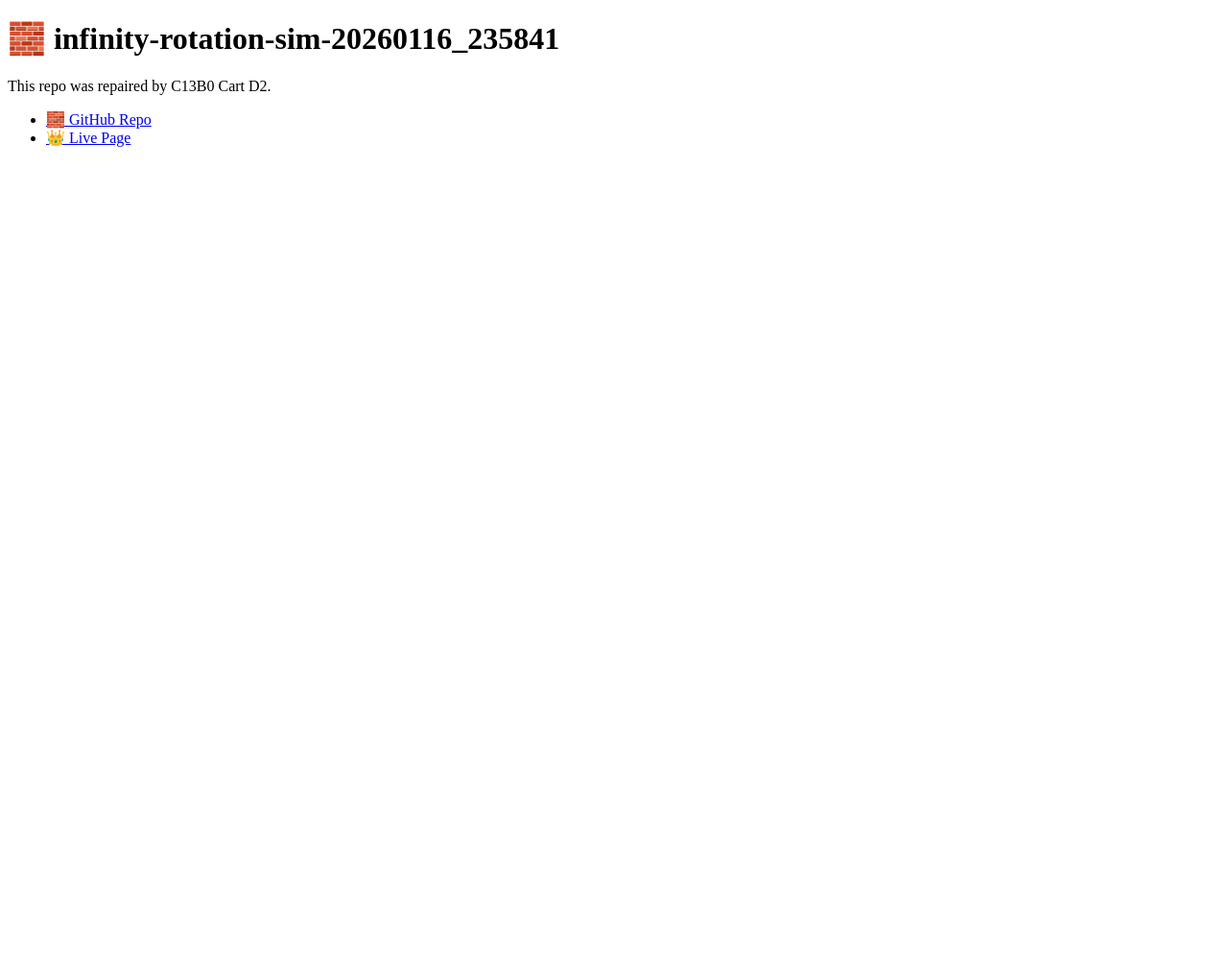
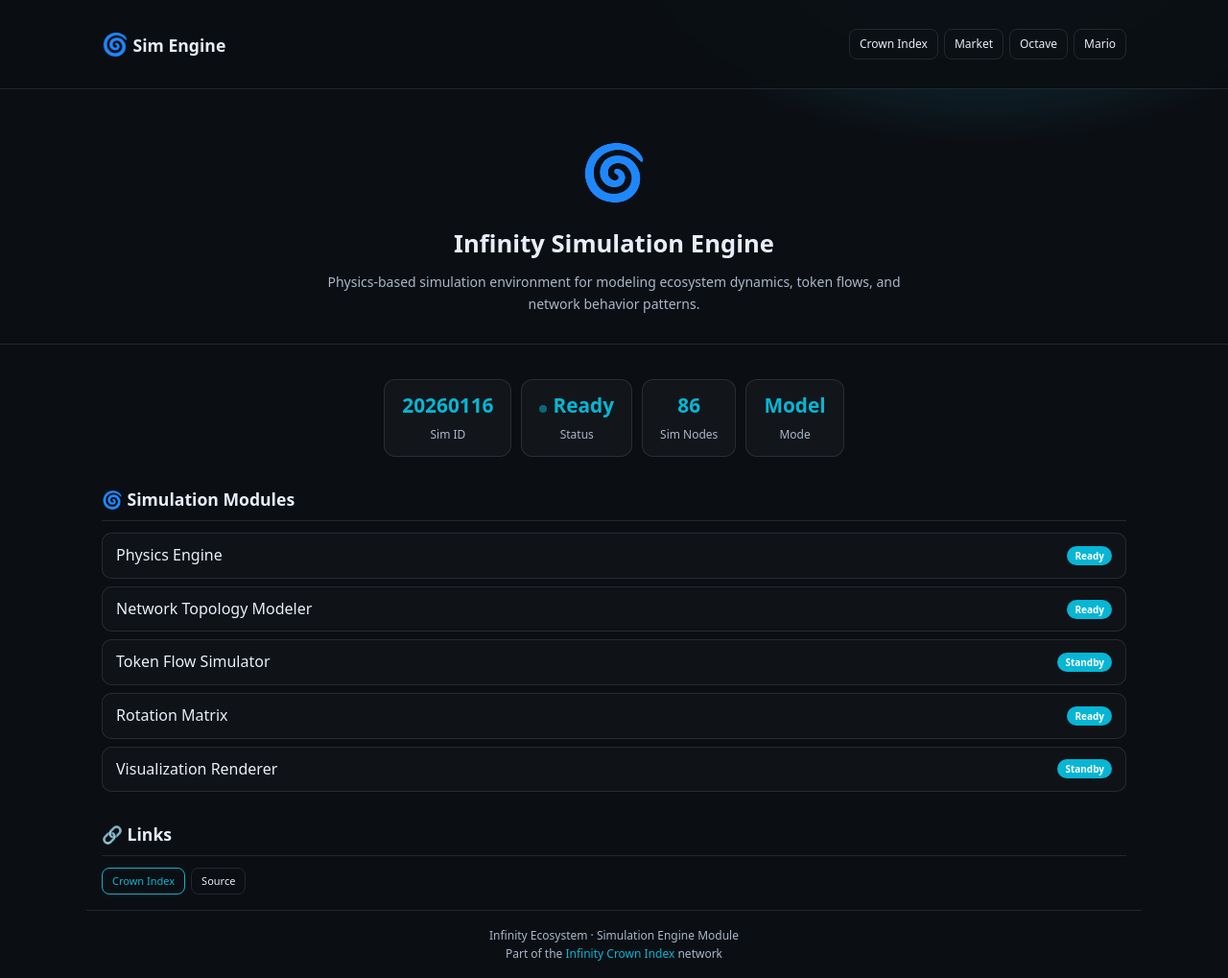
Before and after one commit to pewpi-infinity/infinity-rotation-sim-20260116_235841, a plain HTML site: page index.html in a window 1280 px wide. Shown: the whole page at 96% size. Before the commit the page ends 800 px from the top, so only its background shows below. Drawn offline with Linux system fonts and the light colour scheme.

Commit message:
Deploy sim index - Infinity ecosystem

```diff
--- a/index.html
+++ b/index.html
@@ -1,15 +1,145 @@
-<!doctype html>
-<html>
-<head>
-<meta charset="utf-8">
-<title>infinity-rotation-sim-20260116_235841</title>
-</head>
-<body>
-<h1>🧱 infinity-rotation-sim-20260116_235841</h1>
-<p>This repo was repaired by C13B0 Cart D2.</p>
-<ul>
-  <li><a href="https://github.com/pewpi-infinity/infinity-rotation-sim-20260116_235841">🧱 GitHub Repo</a></li>
-  <li><a href="https://pewpi-infinity.github.io/infinity-rotation-sim-20260116_235841/">👑 Live Page</a></li>
-</ul>
-</body>
-</html>
+<!doctype html><html lang="en"><head>
+<meta charset="utf-8"><meta name="viewport" content="width=device-width,initial-scale=1">
+<title>Simulation Engine - 20260116_2</title>
+<style>
+:root {
+  --bg: #0b0f14;
+  --panel: #0f1620;
+  --line: rgba(255,255,255,.1);
+  --text: #e8eef7;
+  --muted: #a9b7c8;
+  --accent: #06b6d4;
+  --accent2: #22d3ee;
+}
+* { box-sizing: border-box; margin: 0; padding: 0; }
+body {
+  background: radial-gradient(800px 500px at 80% -10%, #164e63, transparent 50%), var(--bg);
+  color: var(--text);
+  font-family: system-ui, -apple-system, sans-serif;
+  line-height: 1.6;
+  min-height: 100vh;
+}
+a { color: var(--accent); text-decoration: none; }
+a:hover { text-decoration: underline; }
+.wrap { max-width: 1100px; margin: auto; padding: 16px; }
+header {
+  position: sticky; top: 0; z-index: 10;
+  background: rgba(11,15,20,.95);
+  backdrop-filter: blur(10px);
+  border-bottom: 1px solid var(--line);
+  padding: 12px 16px;
+}
+.hdr { display: flex; gap: 12px; align-items: center; flex-wrap: wrap; }
+.brand { font-weight: 800; font-size: 1.1rem; white-space: nowrap; }
+.brand-icon { font-size: 1.4rem; }
+.nav { display: flex; gap: 6px; flex-wrap: wrap; margin-left: auto; }
+.nav a {
+  font-size: 12px; padding: 5px 10px;
+  border: 1px solid var(--line); border-radius: 8px;
+  white-space: nowrap; color: var(--text);
+}
+.nav a:hover { background: rgba(255,255,255,.06); text-decoration: none; }
+.hero {
+  text-align: center; padding: 40px 16px 30px;
+  border-bottom: 1px solid var(--line);
+}
+.hero-icon { font-size: 3.5rem; margin-bottom: 12px; }
+.hero h1 { font-size: 1.6rem; font-weight: 800; margin-bottom: 8px; }
+.hero p { color: var(--muted); max-width: 600px; margin: auto; font-size: 14px; }
+.stats { display: flex; gap: 10px; flex-wrap: wrap; justify-content: center; margin: 20px 0; }
+.stat {
+  border: 1px solid var(--line); border-radius: 12px;
+  padding: 10px 18px; text-align: center;
+  background: rgba(255,255,255,.03);
+}
+.stat strong { display: block; font-size: 1.3rem; color: var(--accent); }
+.stat span { font-size: 12px; color: var(--muted); }
+.grid { display: grid; grid-template-columns: repeat(auto-fill, minmax(300px, 1fr)); gap: 12px; margin-top: 20px; }
+.card {
+  border: 1px solid var(--line); border-radius: 14px;
+  padding: 16px; background: rgba(255,255,255,.03);
+  transition: border-color .2s, transform .2s;
+}
+.card:hover { border-color: var(--accent); transform: translateY(-2px); }
+.card-title { font-weight: 700; font-size: 14px; margin-bottom: 4px; }
+.card-desc { font-size: 12px; color: var(--muted); margin-bottom: 10px; }
+.card-links { display: flex; gap: 6px; flex-wrap: wrap; }
+.btn {
+  font-size: 11px; padding: 4px 10px;
+  border: 1px solid var(--line); border-radius: 8px;
+  color: var(--text); background: transparent;
+  cursor: pointer; text-decoration: none;
+}
+.btn:hover { background: rgba(255,255,255,.06); text-decoration: none; }
+.btn-accent { border-color: var(--accent); color: var(--accent); }
+section { margin-top: 30px; }
+section h2 { font-size: 1.1rem; font-weight: 700; margin-bottom: 12px; padding-bottom: 8px; border-bottom: 1px solid var(--line); }
+.tiny { font-size: 11px; color: var(--muted); }
+footer {
+  border-top: 1px solid var(--line);
+  margin-top: 40px; padding: 16px 0;
+  text-align: center; font-size: 12px; color: var(--muted);
+}
+.pulse { animation: pulse 2s ease-in-out infinite; }
+@keyframes pulse { 0%,100% { opacity: 1; } 50% { opacity: .5; } }
+.status-dot { display: inline-block; width: 8px; height: 8px; border-radius: 50%; background: var(--accent); margin-right: 6px; }
+.module-list { list-style: none; }
+.module-list li {
+  padding: 10px 14px; border: 1px solid var(--line); border-radius: 10px;
+  margin-bottom: 8px; display: flex; justify-content: space-between; align-items: center;
+  background: rgba(255,255,255,.02);
+}
+.module-list li:hover { border-color: var(--accent); }
+.tag { font-size: 10px; padding: 2px 8px; border-radius: 99px; background: var(--accent); color: #fff; font-weight: 600; }
+</style>
+</head><body>
+<header><div class="wrap hdr">
+  <span class="brand"><span class="brand-icon">&#x1F300;</span> Sim Engine</span>
+
+    <nav class="nav">
+      <a href="https://pewpi-infinity.github.io/infinity-crown-index/">Crown Index</a>
+      <a href="https://pewpi-infinity.github.io/infinity-spark-market/">Market</a>
+      <a href="https://pewpi-infinity.github.io/smug_look/">Octave</a>
+      <a href="https://pewpi-infinity.github.io/MARIO-TOKENS/">Mario</a>
+    </nav>
+</div></header>
+
+<div class="hero">
+  <div class="hero-icon">&#x1F300;</div>
+  <h1>Infinity Simulation Engine</h1>
+  <p>Physics-based simulation environment for modeling ecosystem dynamics, token flows, and network behavior patterns.</p>
+</div>
+
+<div class="wrap">
+  <div class="stats">
+    <div class="stat"><strong>20260116</strong><span>Sim ID</span></div>
+    <div class="stat"><strong><span class="status-dot pulse"></span>Ready</strong><span>Status</span></div>
+    <div class="stat"><strong>86</strong><span>Sim Nodes</span></div>
+    <div class="stat"><strong>Model</strong><span>Mode</span></div>
+  </div>
+
+  <section>
+    <h2>&#x1F300; Simulation Modules</h2>
+    <ul class="module-list">
+      <li><span>Physics Engine</span><span class="tag">Ready</span></li>
+      <li><span>Network Topology Modeler</span><span class="tag">Ready</span></li>
+      <li><span>Token Flow Simulator</span><span class="tag">Standby</span></li>
+      <li><span>Rotation Matrix</span><span class="tag">Ready</span></li>
+      <li><span>Visualization Renderer</span><span class="tag">Standby</span></li>
+    </ul>
+  </section>
+
+  <section>
+    <h2>&#x1F517; Links</h2>
+    <div class="card-links">
+      <a class="btn btn-accent" href="https://pewpi-infinity.github.io/infinity-crown-index/">Crown Index</a>
+      <a class="btn" href="https://github.com/pewpi-infinity/infinity-rotation-sim-20260116_235841" target="_blank">Source</a>
+    </div>
+  </section>
+</div>
+
+<footer class="wrap">
+  Infinity Ecosystem &middot; Simulation Engine Module<br>
+  Part of the <a href="https://pewpi-infinity.github.io/infinity-crown-index/">Infinity Crown Index</a> network
+</footer>
+</body></html>
```
